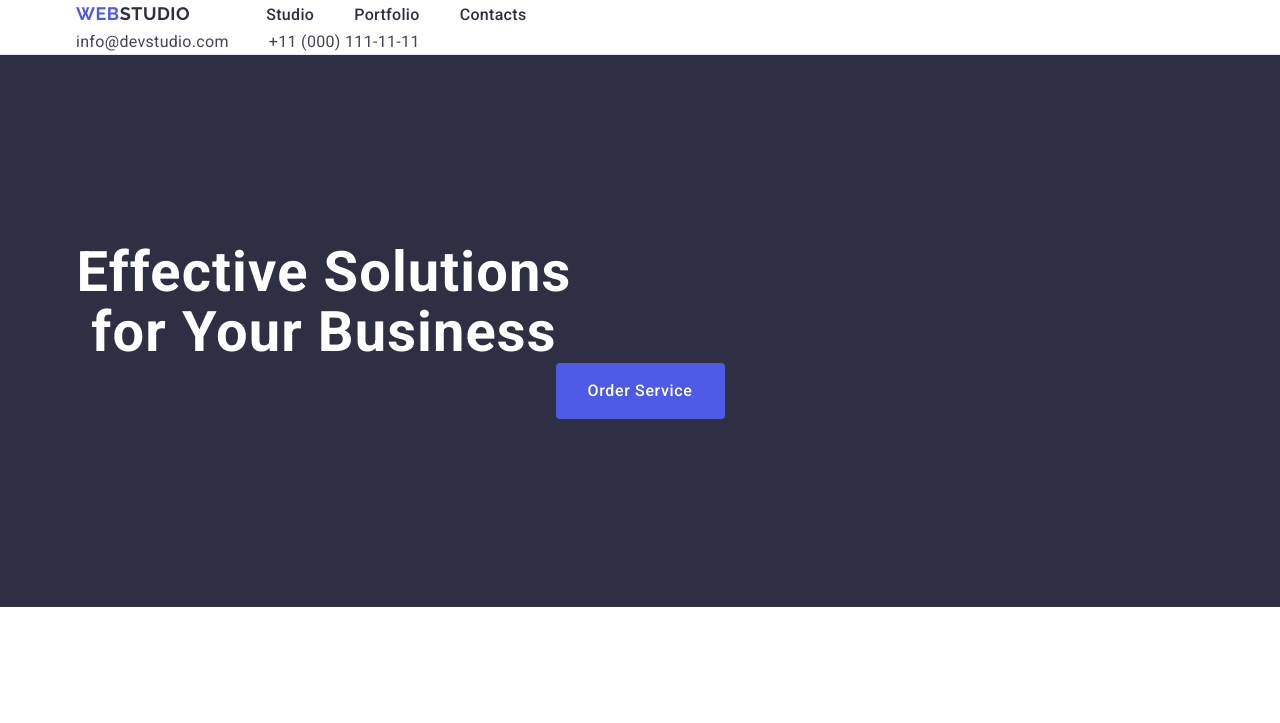
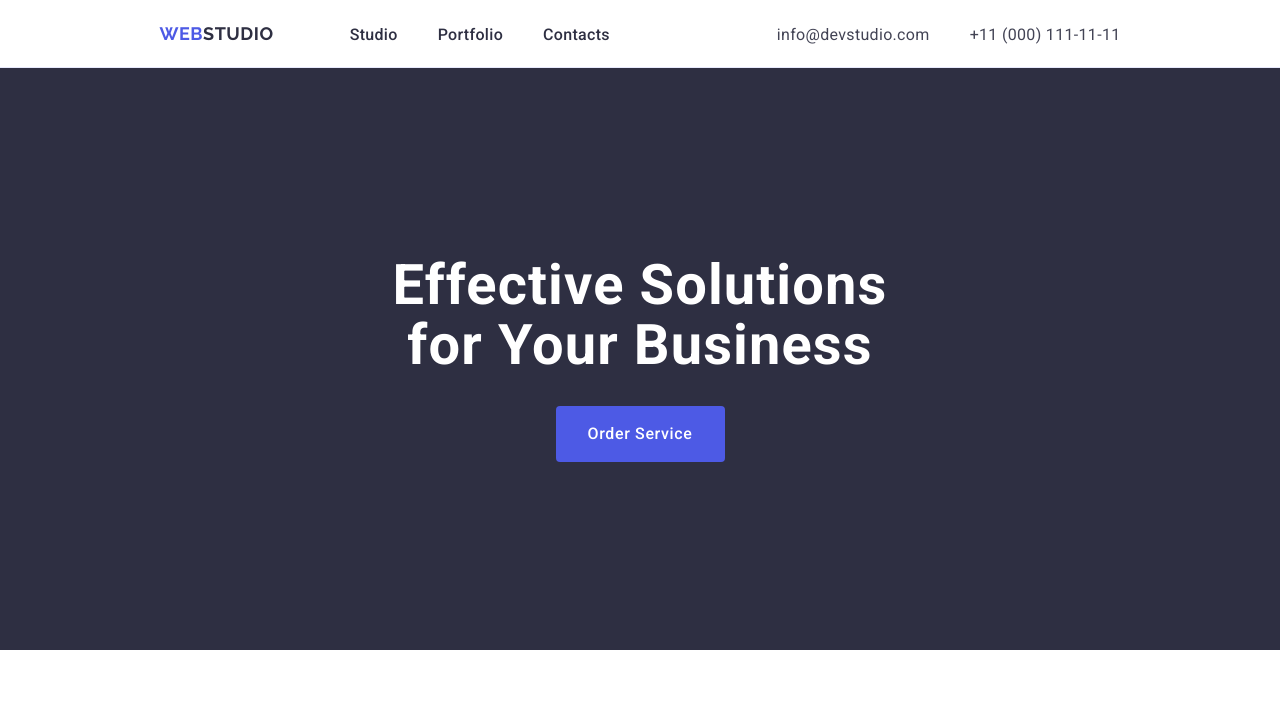
Before and after one commit to lutficaglayanusta/goit-markup-hw-03, a plain HTML site: page index.html in a window 1280 px wide. Shown: the top 723 px of the page. Drawn offline with nearby package versions, Linux system fonts and the light colour scheme.

Commit message:
update styles.css and index.html

```diff
--- a/css/styles.css
+++ b/css/styles.css
@@ -16,14 +16,18 @@ img{
 
 .header{
     border-bottom: 1px solid #e7e9fc ;
+    padding: 20px 0px;
 }
 .container{
-    display: flex;
     max-width: 1158px;
     margin: 0 auto;
     padding: 0 15px;
 
-    flex-direction: column;
+}
+.header-container{
+    display: flex;
+    justify-content: space-around;
+    align-items: center;
 }
 .header .container .navbar{
     display: flex;
@@ -101,6 +105,7 @@ a{
     letter-spacing: 0.02em;
     color: #ffffff;
     max-width: 496px;
+    margin: 0 auto;
 }
 .effective .service{
     display: block;
@@ -116,6 +121,7 @@ a{
     border: none;
     border-radius: 4px;
     cursor: pointer;
+    margin-top: 30px;
 }
 
 .effective .service:hover{
--- a/index.html
+++ b/index.html
@@ -21,7 +21,7 @@
   </head>
   <body>
     <header class="header">
-      <div class="container">
+      <div class="container header-container">
         <nav class="navbar">
           <a class="logo" href="./index.html"
             >web<span class="text">Studio</span></a
```
